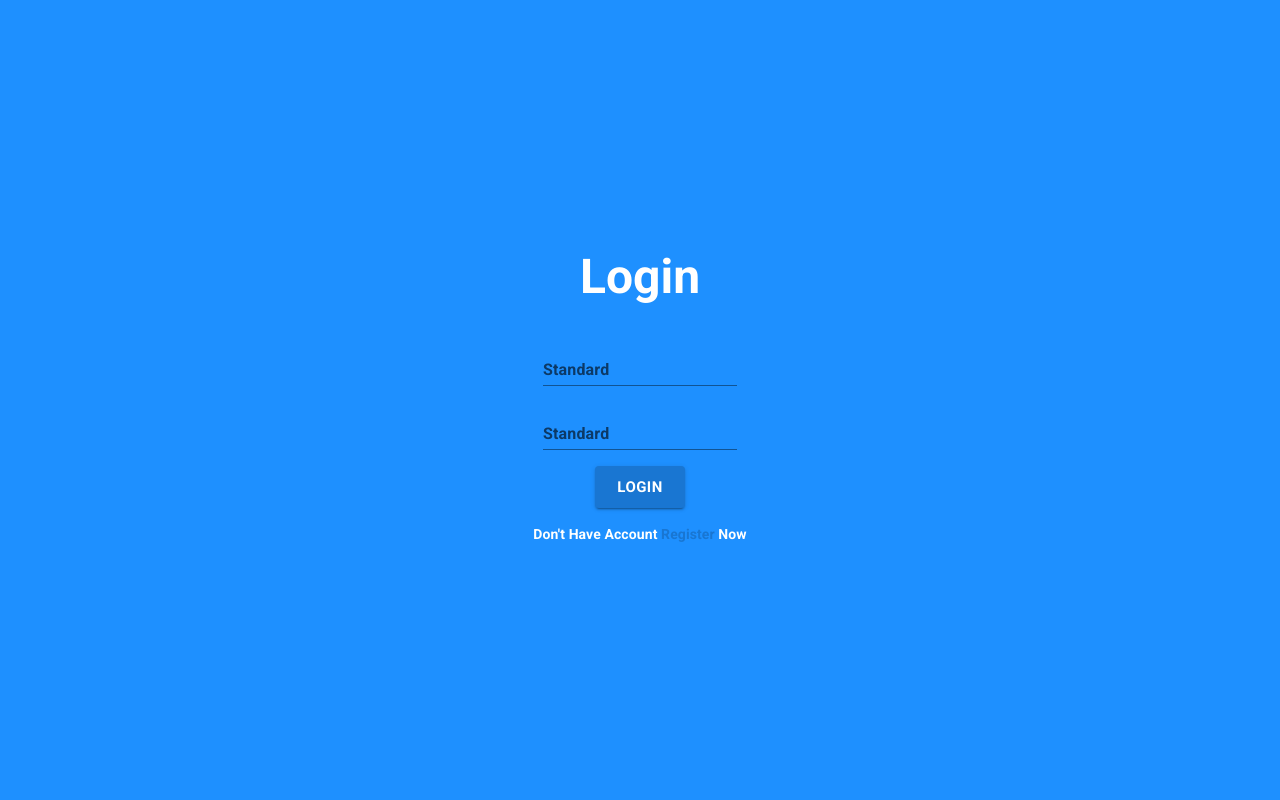
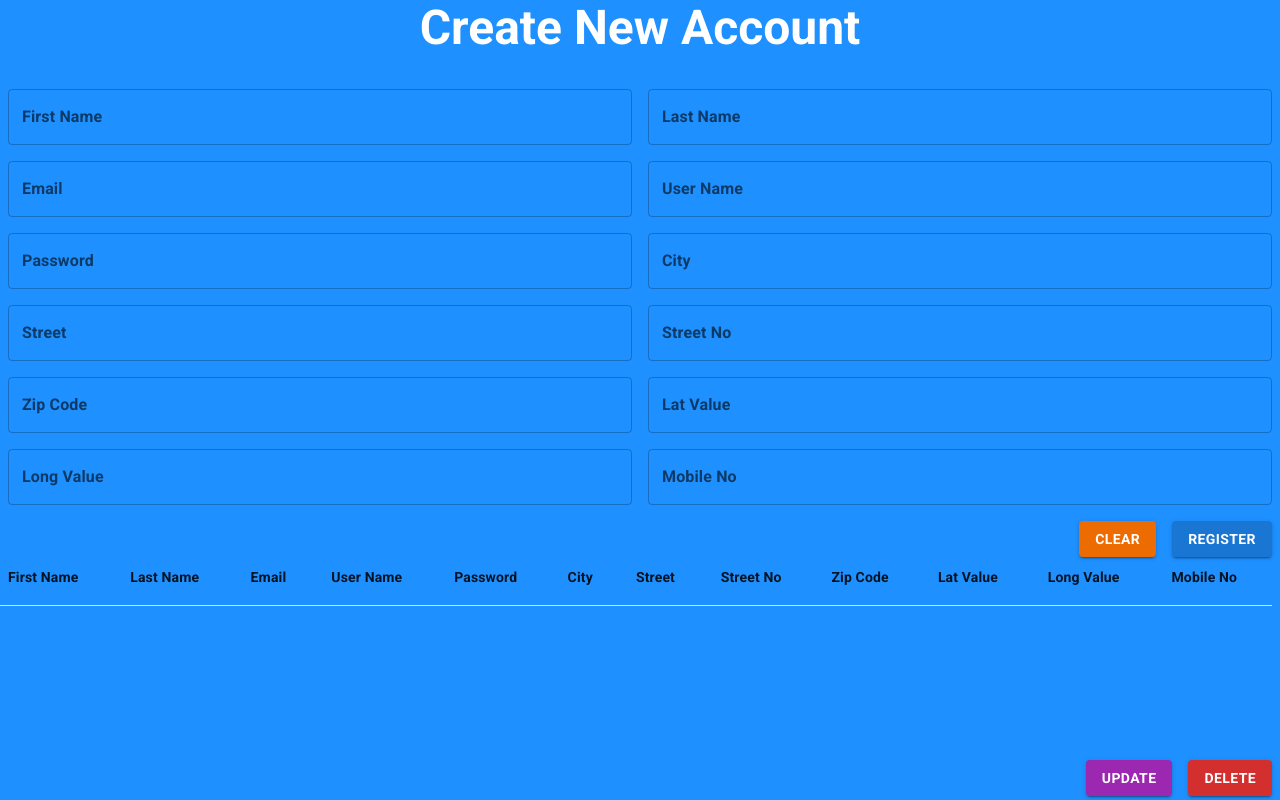
Before and after one commit to Hypertext-Assassin-RSS/Assignment_01, a React (Create React App) app: page / in a window 1280 px wide. Built offline with nearby package versions, Linux system fonts and the light colour scheme.

Commit message:
add register page

```diff
--- a/src/App.js
+++ b/src/App.js
@@ -1,11 +1,12 @@
 import logo from './logo.svg';
 import './App.css';
 import Login from "./page/Login/Login";
+import Register from "./page/Register/Register";
 
 function App() {
   return (
     <div className="App">
-     <Login/>
+     <Register/>
     </div>
   );
 }
--- /dev/null
+++ b/src/page/Register/Register.js
@@ -0,0 +1,116 @@
+import {Component} from "react";
+import {
+    Button,
+    Grid,
+    Table,
+    TableBody,
+    TableCell,
+    TableContainer,
+    TableHead,
+    TableRow,
+    TextField,
+    Typography
+} from "@mui/material";
+
+class Register extends Component{
+    constructor(props, context) {
+        super(props, context);
+    }
+
+
+    render() {
+        const RegisterContainer = {
+            display:"flex",
+            justifyContent:"center",
+            alignItems:"center",
+            flexDirection:'column',
+            width:"100vw",
+            height:"100vh",
+            color: "white",
+            backgroundColor: "DodgerBlue",
+        }
+
+        return(
+            <div style={RegisterContainer}>
+                <Grid container spacing={2} lg={12}  md={12} sm={12} xs={12} >
+                    <Grid item xs={12} sm={12} md={12} lg={12}>
+                        <Typography variant="h3" gutterBottom component="div">
+                            Create New Account
+                        </Typography>
+                    </Grid>
+                    <Grid item xs={12} sm={12} md={6} lg={6}>
+                        <TextField id="outlined-basic" fullWidth={true} label="First Name" variant="outlined" />
+                    </Grid>
+                    <Grid item xs={12} sm={12} md={6} lg={6}>
+                        <TextField id="outlined-basic" fullWidth={true} label="Last Name" variant="outlined" />
+                    </Grid>
+                    <Grid item xs={12} sm={12} md={6} lg={6}>
+                        <TextField id="outlined-basic" fullWidth={true} label="Email" variant="outlined" />
+                    </Grid>
+                    <Grid item xs={12} sm={12} md={6} lg={6}>
+                        <TextField id="outlined-basic" fullWidth={true} label="User Name" variant="outlined" />
+                    </Grid>
+                    <Grid item xs={12} sm={12} md={6} lg={6}>
+                        <TextField id="outlined-basic" fullWidth={true} label="Password" type={"password"} variant="outlined" />
+                    </Grid>
+                    <Grid item xs={12} sm={12} md={6} lg={6}>
+                        <TextField id="outlined-basic" fullWidth={true} label="City" variant="outlined" />
+                    </Grid>
+                    <Grid item xs={12} sm={12} md={6} lg={6}>
+                        <TextField id="outlined-basic" fullWidth={true} label="Street" variant="outlined" />
+                    </Grid>
+                    <Grid item xs={12} sm={12} md={6} lg={6}>
+                        <TextField id="outlined-basic" fullWidth={true} label="Street No" variant="outlined" />
+                    </Grid>
+                    <Grid item xs={12} sm={12} md={6} lg={6}>
+                        <TextField id="outlined-basic" fullWidth={true} label="Zip Code" variant="outlined" />
+                    </Grid>
+                    <Grid item xs={12} sm={12} md={6} lg={6}>
+                        <TextField id="outlined-basic" fullWidth={true} label="Lat Value" variant="outlined" />
+                    </Grid>
+                    <Grid item xs={12} sm={12} md={6} lg={6}>
+                        <TextField id="outlined-basic" fullWidth={true} label="Long Value" variant="outlined" />
+                    </Grid>
+                    <Grid item xs={12} sm={12} md={6} lg={6}>
+                        <TextField id="outlined-basic" fullWidth={true} label="Mobile No" variant="outlined" />
+                    </Grid>
+                    <Grid item xs={12} sm={12} md={12} lg={12}  display={"flex"} justifyContent={"flex-end"} marginBottom={1}>
+                        <Button variant="contained" color={"warning"}>Clear</Button>
+                        <Button variant="contained" style={{marginLeft:"1rem"}}>Register</Button>
+                    </Grid>
+                </Grid>
+                <Grid container spacing={2} lg={12}  md={12} sm={12} xs={12}>
+                    <TableContainer >
+                        <Table sx={{ minWidth: 650 }} aria-label="simple table">
+                            <TableHead>
+                                <TableRow>
+                                    <TableCell>First Name</TableCell>
+                                    <TableCell >Last Name</TableCell>
+                                    <TableCell >Email</TableCell>
+                                    <TableCell >User Name</TableCell>
+                                    <TableCell >Password</TableCell>
+                                    <TableCell >City</TableCell>
+                                    <TableCell >Street</TableCell>
+                                    <TableCell >Street No</TableCell>
+                                    <TableCell >Zip Code</TableCell>
+                                    <TableCell >Lat Value</TableCell>
+                                    <TableCell >Long Value</TableCell>
+                                    <TableCell >Mobile No</TableCell>
+                                </TableRow>
+                            </TableHead>
+                            <TableBody>
+
+                            </TableBody>
+                        </Table>
+                    </TableContainer>
+                    <Grid item xs={12} sm={12} md={12} lg={12} display={"flex"} justifyContent={"flex-end"} alignItems={"flex-end"} marginBottom={0.5}>
+                        <Button variant="contained" color={"secondary"}>Update</Button>
+                        <Button variant="contained" color={"error"} style={{marginLeft:"1rem"}}>Delete</Button>
+                    </Grid>
+                </Grid>
+            </div>
+        )
+    }
+}
+
+export default Register
```
